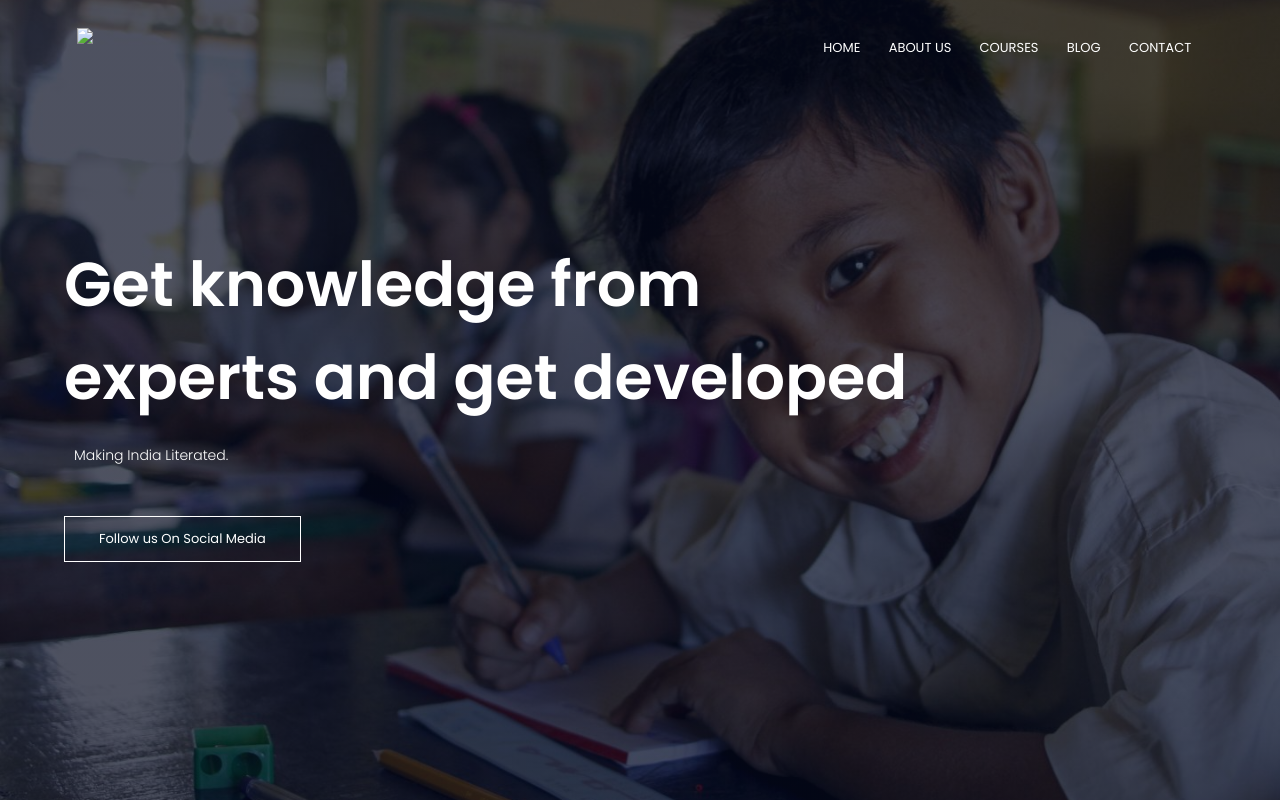
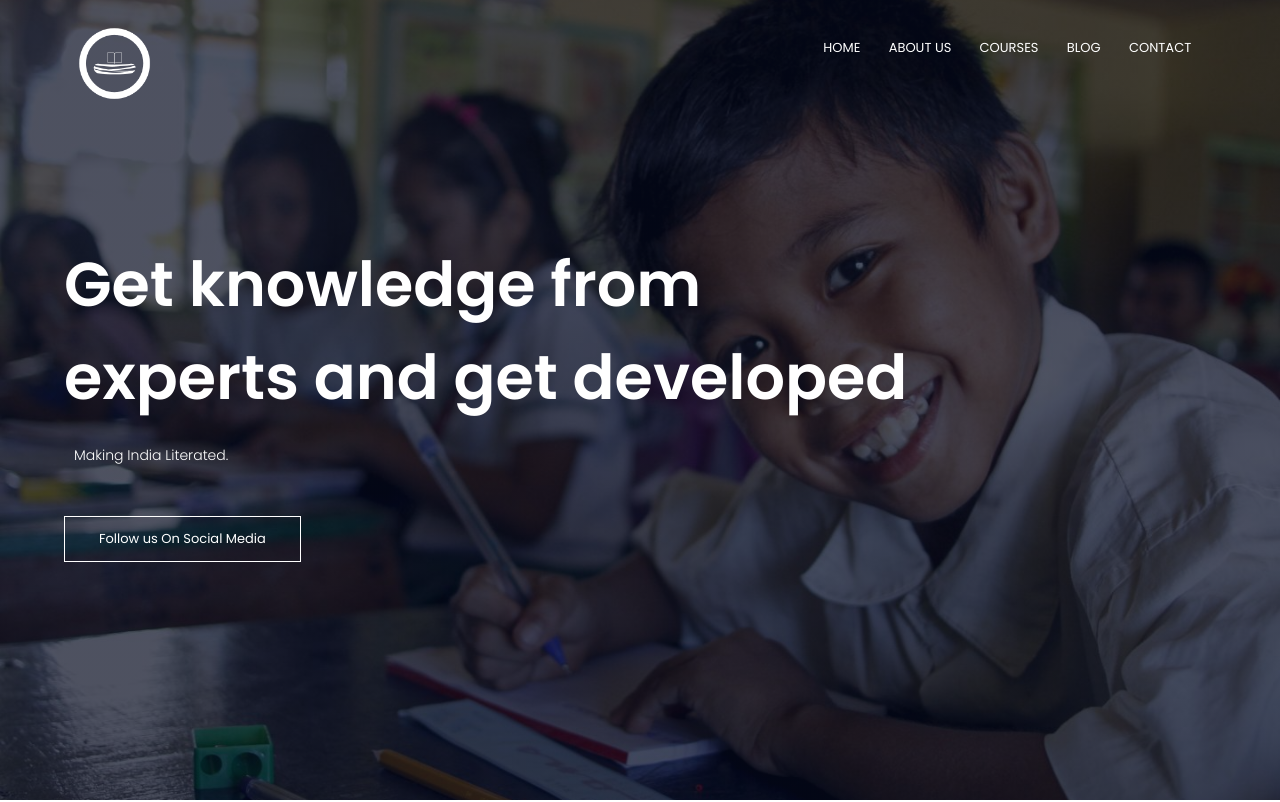
Before and after one commit to ConnectTechnologies/edu-nest, a plain HTML site: page courses.html in a window 1280 px wide. Shown: the top 802 px of the page. Drawn offline with Linux system fonts and the light colour scheme.

Commit message:
Update courses.html

```diff
--- a/courses.html
+++ b/courses.html
@@ -21,7 +21,7 @@
 <div id="preloader"></div>
     <section id="header">
         <nav>
-            <a href="index.html"><img src="images/log.png"></a>
+            <a href="index.html"><img src="./log.png"></a>
             <div class = "nav-links" id="navLinks">
                 <i class="fa fa-times" onclick="hideMenu()"></i>
                 <ul>
```
